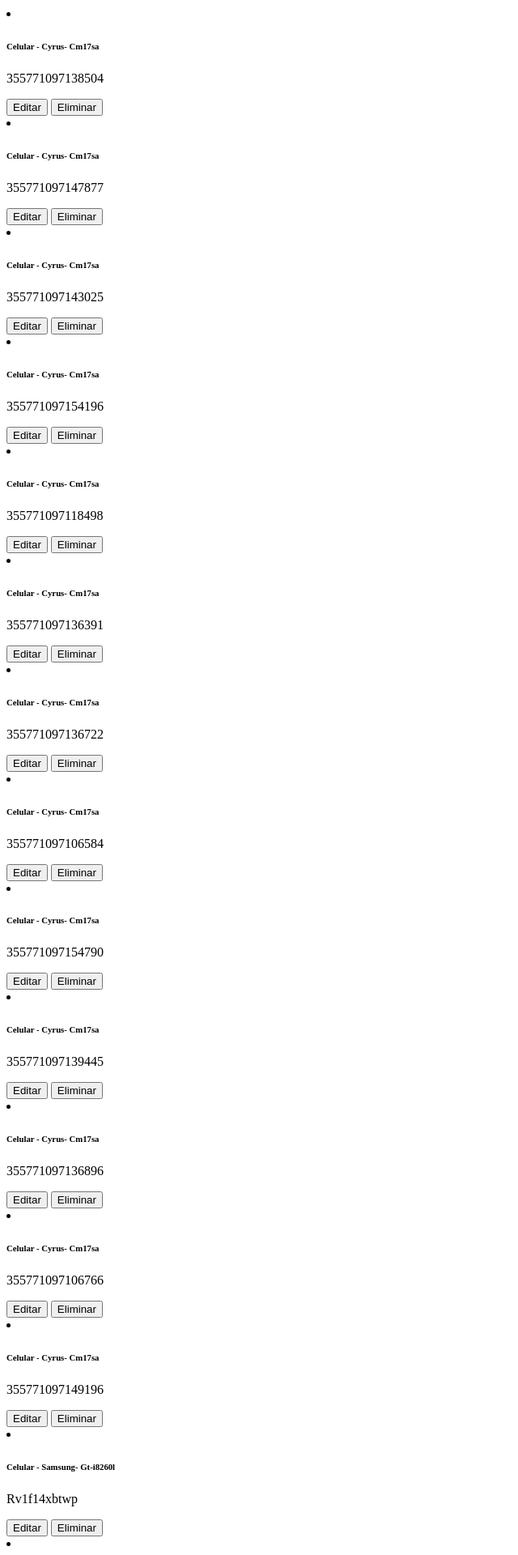
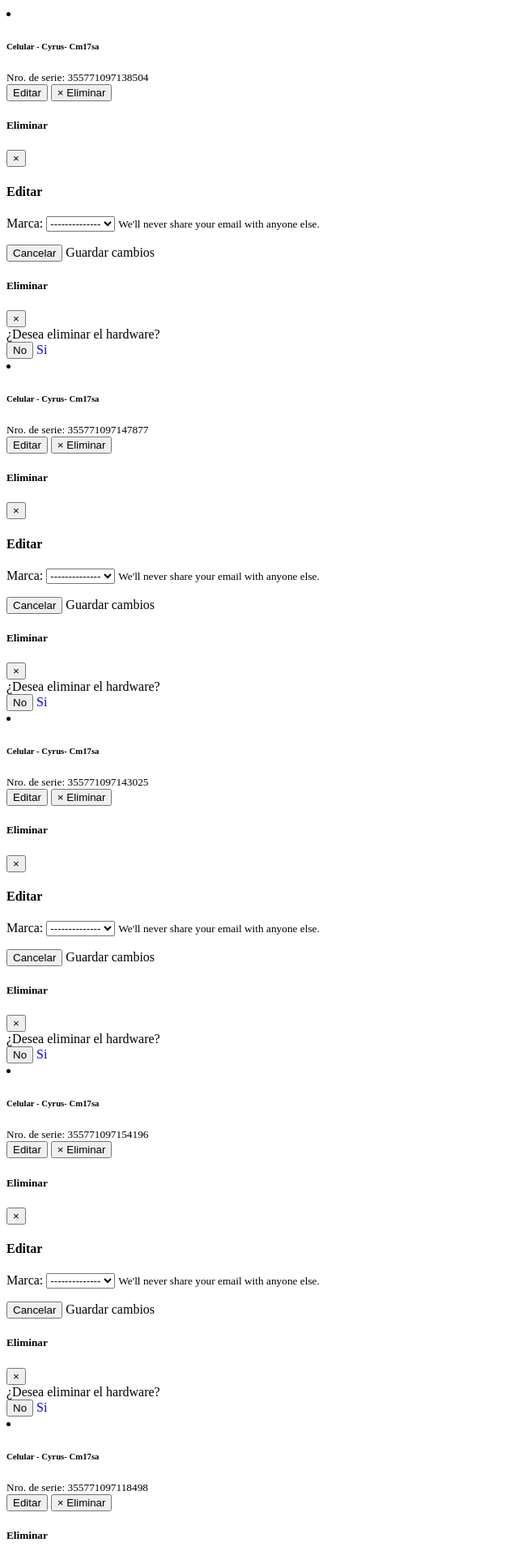
Before and after one commit to nicolasgonzalez98/inventario-aep, a Django app: template stockcau/stockaep/templates/list_hardware.html in a window 1280 px wide. Shown: the top 1920 px of the page at 81% size, without its empty margins (0-640 px from the left). Run offline with Django 4.2, Linux system fonts and the light colour scheme; the template is opened without the code that fills it: values that come from a table or form of the project are taken from there, others are empty; data comes from the database, SQL or seed files in the repository; both versions use the stored data as it was after the commit.

Commit message:
formulario

```diff
--- a/stockcau/stockaep/models.py
+++ b/stockcau/stockaep/models.py
@@ -40,7 +40,7 @@
     tipo = models.ForeignKey(Tipo, on_delete=models.CASCADE)
     marca = models.ForeignKey(Marca, on_delete=models.CASCADE)
     modelo = models.ForeignKey(Modelo, on_delete=models.CASCADE)
-    nro_de_serie = models.CharField(max_length=100, null=False, default='')
+    nro_de_serie = models.CharField(max_length=100, null=False, default='', unique=True)
     ubicacion = models.ForeignKey(Ubicacion, on_delete=models.CASCADE)
     estado = models.CharField(max_length=100, default='')
     observaciones = models.TextField(max_length=500, default='')
--- a/stockcau/stockaep/templates/list_hardware.html
+++ b/stockcau/stockaep/templates/list_hardware.html
@@ -2,21 +2,99 @@
 {% block content %}
     <div class="container">
         <div class="list-group container">
+
             {% for row in data%}
             <li href="#" class="row list-group-item list-group-item-action">
                 <div class="row">
                     <div class="col">
                         <h6>{{row.tipo}} - {{row.marca}}- {{row.modelo}}  </h6>
-                        <p>{{row.nro_de_serie}}</p>
+                        <small class="form-text text-muted">Nro. de serie: {{row.nro_de_serie}}</small>
                     </div>
                     <div class="row row-lg-2 p-3">
-                        <button class="btn btn-primary mr-3">Editar</button>
-                        <button class="btn btn-danger">Eliminar</button>
+                        <button class="btn btn-primary mr-3" data-toggle="modal" data-target="#ModalEdit{{row.id}}">Editar</button>
+                        <button class="btn btn-danger mr-3" data-toggle="modal" data-target="#Modal{{row.id}}"> &times; Eliminar</button>
                     </div>
                 </div>
             </li>
+
+            <!-- Modal Edit-->
+            <div class="modal fade" id="ModalEdit{{row.id}}" tabindex="-1" role="dialog" aria-labelledby="exampleModalLabel" aria-hidden="true">
+                <div class="modal-dialog" role="document">
+                <div class="modal-content">
+                    <div class="modal-header">
+                    <h5 class="modal-title" id="exampleModalLabel">Eliminar</h5>
+                    <button type="button" class="close" data-dismiss="modal" aria-label="Close">
+                        <span aria-hidden="true">&times;</span>
+                    </button>
+                    </div>
+                    <div class="modal-body">
+                    <h4>Editar</h4>
+                    <form method="POST" action="" enctype="multipart/form-data">
+                        {% csrf_token %}
+                        <div class="form-group">
+                            <label for="editMarca">Marca: </label>
+                            <select name="marca" id="marca" class="form-control" required>
+                                { % for i in marcas % }
+                                    <option value="{{4564}}" >--------------</option>
+                                { % endfor %}
+                            </select>
+                            <small id="emailHelp" class="form-text text-muted">We'll never share your email with anyone else.</small>
+                          </div>
+                    </form>
+                    </div>
+                    <div class="modal-footer">
+                        <button type="button" class="btn btn-secondary" data-dismiss="modal">Cancelar</button>
+                        <a style="text-decoration: none;" type="button" class="btn btn-success">Guardar cambios</a>
+                    </div>
+                </div>
+                </div>
+            </div>
+
+            <!-- Modal Delete-->
+            <div class="modal fade" id="Modal{{row.id}}" tabindex="-1" role="dialog" aria-labelledby="exampleModalLabel" aria-hidden="true">
+                <div class="modal-dialog" role="document">
+                <div class="modal-content">
+                    <div class="modal-header">
+                    <h5 class="modal-title" id="exampleModalLabel">Eliminar</h5>
+                    <button type="button" class="close" data-dismiss="modal" aria-label="Close">
+                        <span aria-hidden="true">&times;</span>
+                    </button>
+                    </div>
+                    <div class="modal-body">
+                    ¿Desea eliminar el hardware?
+                    </div>
+                    <div class="modal-footer">
+                        <button type="button" class="btn btn-danger" data-dismiss="modal">No</button>
+                        <a style="text-decoration: none;" href="/delete/{{row.id}}" type="button" class="btn btn-success">Si</a>
+                    </div>
+                </div>
+                </div>
+            </div>
             {% endfor %}
 
           </div>
     </div>
 {% endblock %}
+
+{% block javascript %}
+    <!-- Modal -->
+    <!-- <div class="modal fade" id="exampleModal" tabindex="-1" role="dialog" aria-labelledby="exampleModalLabel" aria-hidden="true">
+        <div class="modal-dialog" role="document">
+        <div class="modal-content">
+            <div class="modal-header">
+            <h5 class="modal-title" id="exampleModalLabel">Eliminar</h5>
+            <button type="button" class="close" data-dismiss="modal" aria-label="Close">
+                <span aria-hidden="true">&times;</span>
+            </button>
+            </div>
+            <div class="modal-body">
+            ¿Desea eliminar el hardware?
+            </div>
+            <div class="modal-footer">
+                <button type="button" class="btn btn-danger" data-dismiss="modal">No</button>
+                <a style="text-decoration: none;" href="/delete" type="button" class="btn btn-success">Si</a>
+            </div>
+        </div>
+        </div>
+    </div> -->
+{% endblock %}
--- a/stockcau/stockaep/urls.py
+++ b/stockcau/stockaep/urls.py
@@ -9,4 +9,5 @@
     path('login', views.login,name='login'),
     path("register", views.register, name='register'),
     path('logout', views.logout, name='logout'),
+    path('delete/<str:id>', views.delete, name='delete')
 ]
```
Also changed, not shown: stockcau/stockaep/views.py (+11 -2 lines), stockcau/db.sqlite3.
